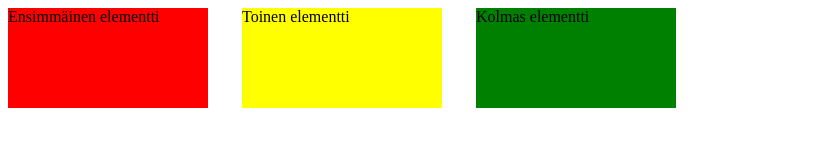
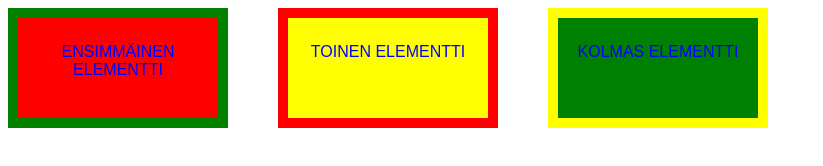
Before and after one commit to makes/lapio-website, a plain HTML site: page position.html in a window 1280 px wide. Shown: the whole page, without its empty margins (0-823 px from the left). Drawn offline with Linux system fonts and the light colour scheme.

Commit message:
Osa 3. Kymmenes tehtävä

```diff
--- a/styles.css
+++ b/styles.css
@@ -1,27 +1,45 @@
+body {
+  position: relative;
+}
+
 div {
-  display: inline-block;
+  position: absolute;
   padding: 0;
+  border-style: solid;
+  border-width: 10px;
 }
 
 p {
-  margin: 0;
+  margin: 25px auto auto;
+  text-align: center;
+  text-transform: uppercase;
+  font-family: sans-serif;
+  color: blue;
 }
 
 .first-box-container {
   width: 200px;
   height: 100px;
+  top: 0;
+  left: 0;
   background-color: red;
+  border-color: green;
 }
 
 .second-box-container {
   width: 200px;
   height: 100px;
+  top: 0;
+  left: 270px;
   background-color: yellow;
-  margin: 0 30px
+  border-color: red;
 }
 
 .third-box-container {
   width: 200px;
   height: 100px;
+  top: 0;
+  left: 540px;
   background-color: green;
+  border-color: yellow;
 }
```
